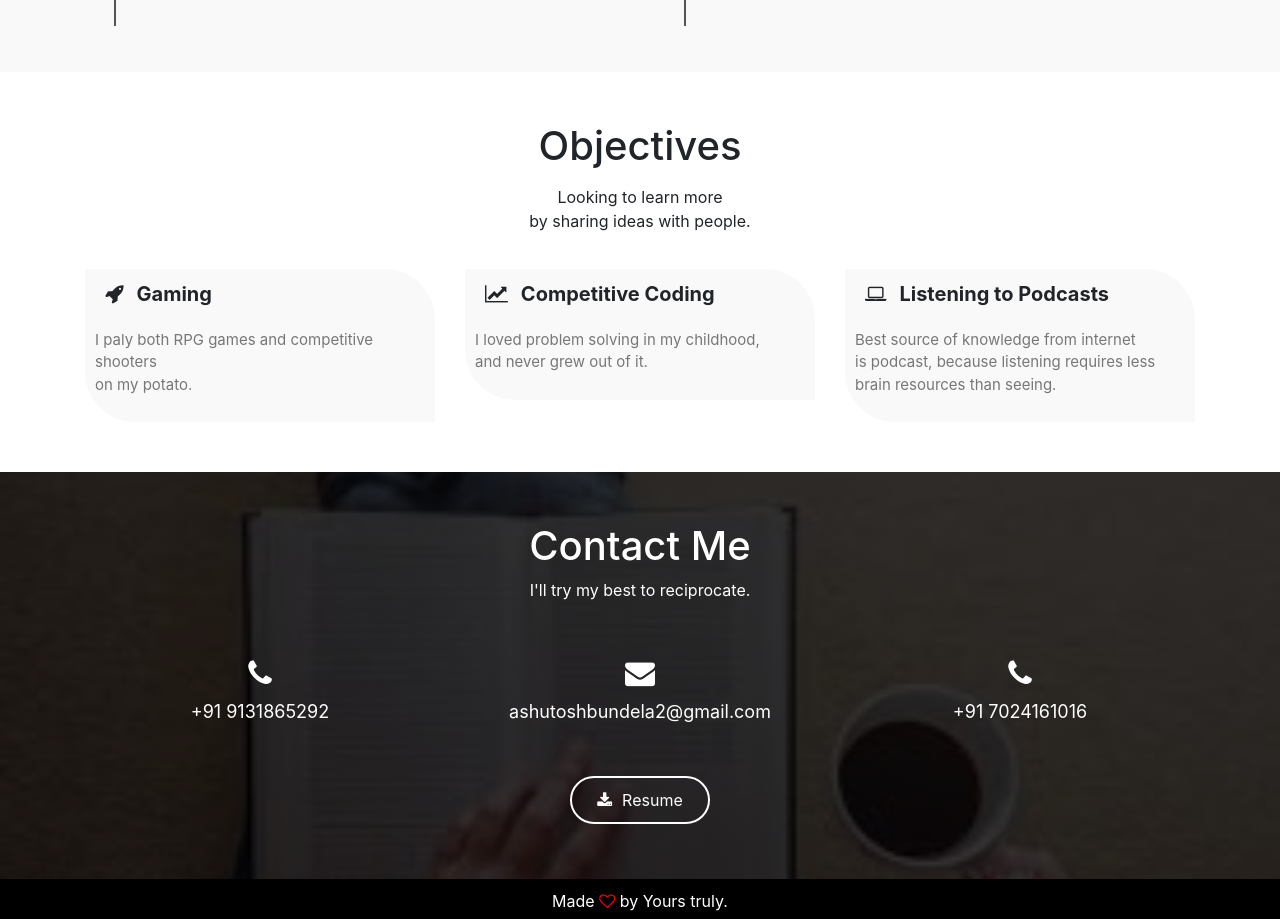
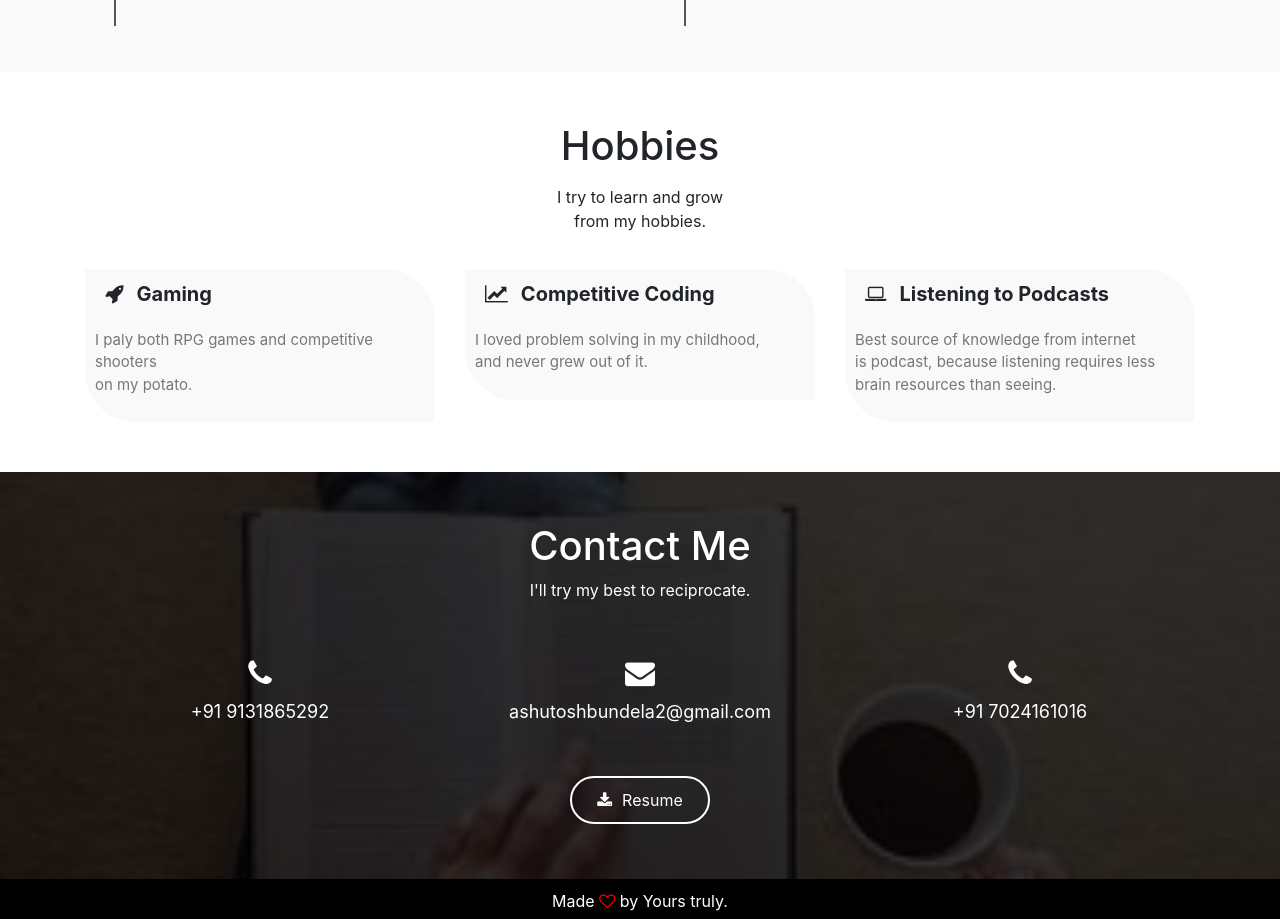
Before and after one commit to ashtechin/ashu.github.io, a plain HTML site: page index.html in a window 1280 px wide. Shown: the part 2320-3239 px from the top of the page. Drawn offline with nearby package versions, Linux system fonts and the light colour scheme.

Commit message:
Update index.html

```diff
--- a/index.html
+++ b/index.html
@@ -190,11 +190,11 @@
         </div>
       </div>
     </div>
-    <!--                     Services                       -->
+    <!--                     Hobbies                       -->
     <div class="services" id="services">
       <div class="container">
-        <h1 class="text-center">Objectives</h1>
-        <p class="text-center">Looking to learn more <br>by sharing ideas with people.<br></p>
+        <h1 class="text-center">Hobbies</h1>
+        <p class="text-center">I try to learn and grow <br>from my hobbies.<br></p>
         <div class="row">
         <div class="col-md-4">
           <div class="services-box">
```
